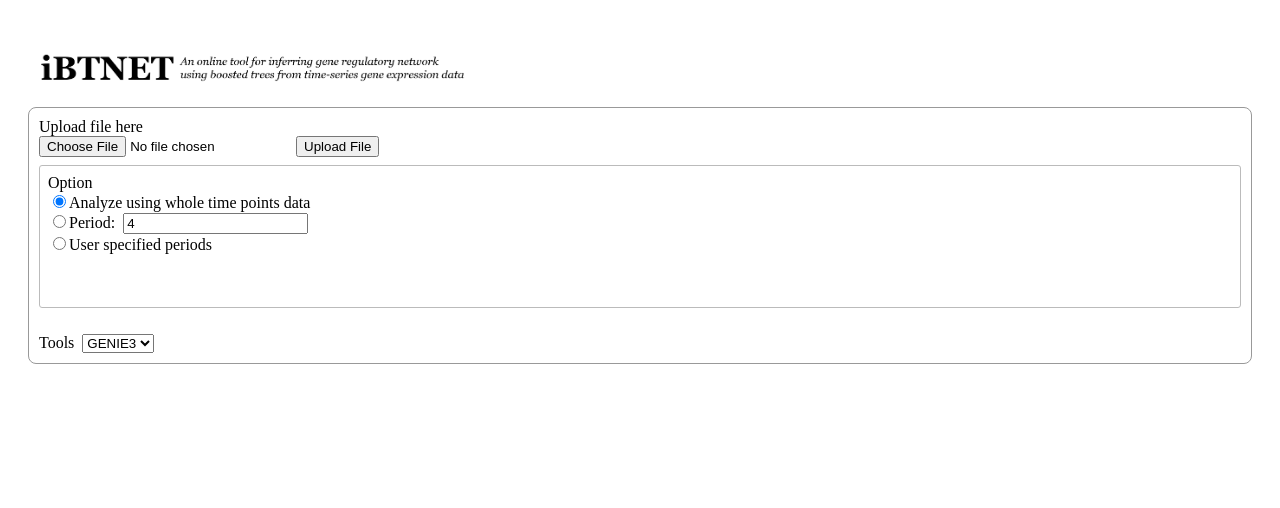
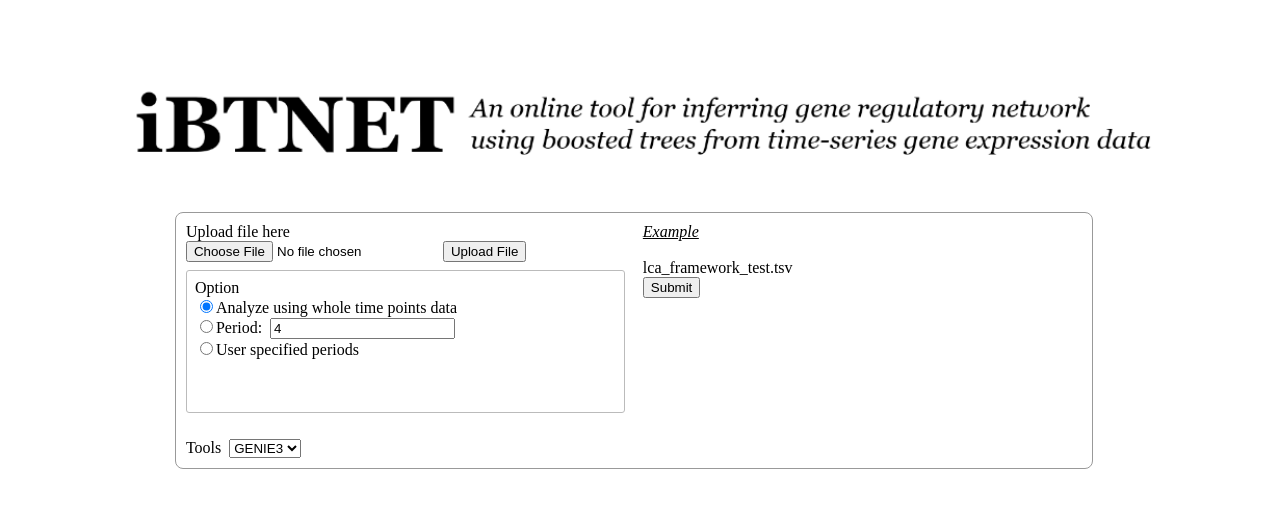
Before and after one commit to ringThePeople/LCA_webservice, a Flask app: page / in a window 1280 px wide. Shown: the top 508 px of the page. Run offline with Flask 2, Linux system fonts and the light colour scheme; parts of the project's set-up code (start-up, migrations or seed data) failed here and were passed over.

Commit message:
implement 'example' function for beginners

```diff
--- a/run.py
+++ b/run.py
@@ -18,10 +18,19 @@
 @app.route('/', methods=['GET', 'POST'])
 def upload_file():
 	if request.method == 'POST':
+		if(request.form['selective_form'] == 'example'):
+			fortest = open("lca_framework_test.tsv","r")
+			session['uploaded'] = fortest.read()
+			fortest.close()
+			session['period'] = {'type': 'at_once', 'value': 4}
+			session['tool'] = 'genie3'
+			resp = make_response(redirect(url_for('display_result'), code=307))
+			return resp
+
 		file = request.files['timeseries_data']
 		try:
-			print "request.form_start", str(request.form['selective_form'])
-
+			# print "request.form_start", str(request.form['selective_form'])
+			#when selective periods chosen
 			period = {'type': request.form['period_info'], 'value': request.form['period_info_value'], 'selective_form': str(request.form['selective_form'])}
 		except:
 			period = {'type': request.form['period_info'], 'value': request.form['period_info_value']}
@@ -30,6 +39,7 @@
 		if file and allowed_file(file.filename):
 			# filename = secure_filename(file.filename)
 			# file.save(os.path.join(app.config['UPLOAD_FOLDER'], filename))
+
 			session['uploaded'] = file.stream.read()
 			session['period'] = period
 			session['tool'] = tool
--- a/templates/__init__.html
+++ b/templates/__init__.html
@@ -6,7 +6,6 @@
 <script src="{{ url_for('static', filename='jquery-3.1.1.slim.min.js') }}"></script>
 <div class="page">
 	<!-- <div id="tool-title"><a href="/"> <font size="5", face="Comic Sans MS">Gene Regulatory Network Inference Tool</font> </a></div> -->
-	<img src="/static/logo.png" height="75">
 	<div>
 		{% block content %}{% endblock %}
 	</div>
--- a/templates/file_uploader.html
+++ b/templates/file_uploader.html
@@ -1,6 +1,9 @@
 {% extends "__init__.html" %}
 {% block content %}
 <!--  -->
+<div style="padding-top: : 20px; text-align: center;">
+<img src="/static/logo.png" height="180">
+</div>
 <script language="javascript">
 var oTbl;
 //add Row
@@ -78,13 +81,27 @@
     oTbl = document.getElementById("use_for_selective");
 	oTbl.value = ret_Tag;
  }
+
+ function showExample(){
+  var p_i = document.getElementById("use_for_selective");
+  p_i.value = 'example'
+  oTbl = document.getElementById("waiting");
+  oTbl.innerHTML = "<h1>Calculating Example...</br>Please wait</h1>";
+ }
 </script>
 <!--  -->
 
-<div id="tool-content">
-	<div>Upload file here</div>
+
+<!-- main wrap-->
+<!-- #tool-content -->
+<div style="width: 75%; padding-left: 12%;padding-right: 12%;">
+<div style="border: solid 1px #999;border-radius: 8px;padding: 10px;">
+	<!-- left Side -->
+<form action="" method="post" enctype="multipart/form-data" id="file-uploader">
+
+  <div style='display: inline-block;width:49%;border:1px;'>
+  <div>Upload file here</div>
 	<div>
-		<form action="" method="post" enctype="multipart/form-data" id="file-uploader">
 			<input type="file" name="timeseries_data"/>
 			<!-- input type="submit" value="Upload File"-->
 			<button onClick="frmCheck()">Upload File</button>
@@ -113,18 +130,15 @@
               <td align="left"></td>
             </tr> -->
 
-          </table>
-        </tr>
+    </table>
+      </tr>
        </table>
        </div>
 <!--  -->
 
 			</div>
-		</form>
+
 		<div>
-
-
-
 			<br/>
 			<div>Tools&nbsp;
 			<select name="tool-name" form="file-uploader">
@@ -134,5 +148,22 @@
 			</div>
 		</div>
 	</div>
+  </div>
+  <!-- left side end -->
+
+  <!-- right side -->
+  <div style='display: inline-block;float: right;width:49%;border:1px;'>
+  <span style="font-style: italic; text-decoration: underline;">Example</span></br></br>
+  <a href="/static/test.html">lca_framework_test.tsv</a></br>
+
+
+  <button onClick="showExample()">Submit</button>
+  <div id="waiting"></div>
+  </div>
+
+
+  <!-- right side end -->
+</form>
+</div>
 </div>
 {% endblock %}
--- a/templates/result_page.html
+++ b/templates/result_page.html
@@ -1,5 +1,6 @@
 {% extends "__init__.html" %}
 {% block content %}
+<img src="/static/logo.png" height="75">
 
 	<script type='text/javascript' src="{{ url_for('static', filename='cytoscape.min.js') }}"></script>
 	<link rel="stylesheet" type="text/css" charset="UTF-8" href="{{ url_for('static', filename='cy.css') }}">
```
